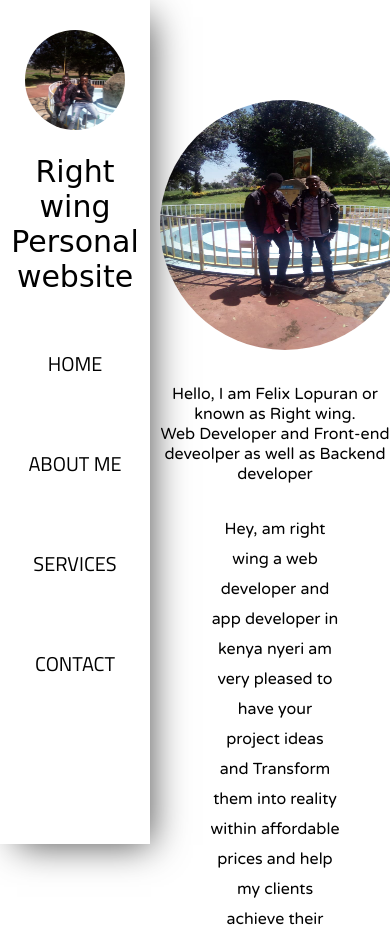
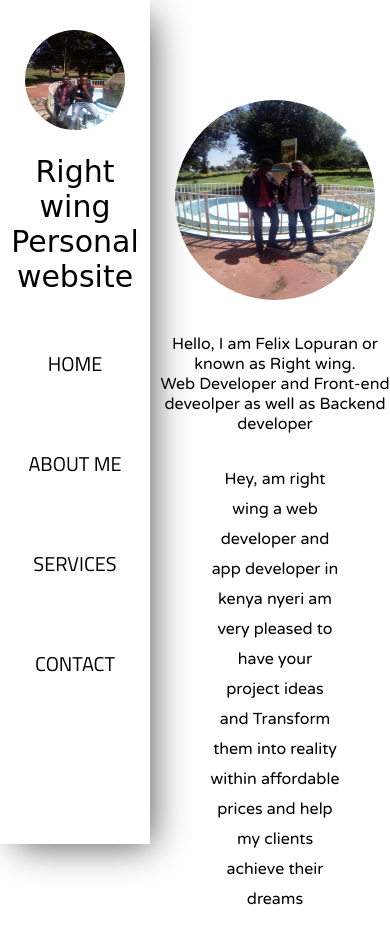
Before and after one commit to felix923/felix923.github.io, a plain HTML site: page index.html in a window 390 px wide. Shown: the top 925 px of the page. Drawn offline with Linux system fonts and the light colour scheme; a web font is replaced by a local one.

Commit message:
Update main.css

```diff
--- a/main.css
+++ b/main.css
@@ -317,6 +317,12 @@ footer p {
 .home {
   margin-left: 20px;
 }
+  .home img {
+
+  width: 200px;
+  height: 200px;
+
+}
   .main {
     margin-left:140px;
   }
```
